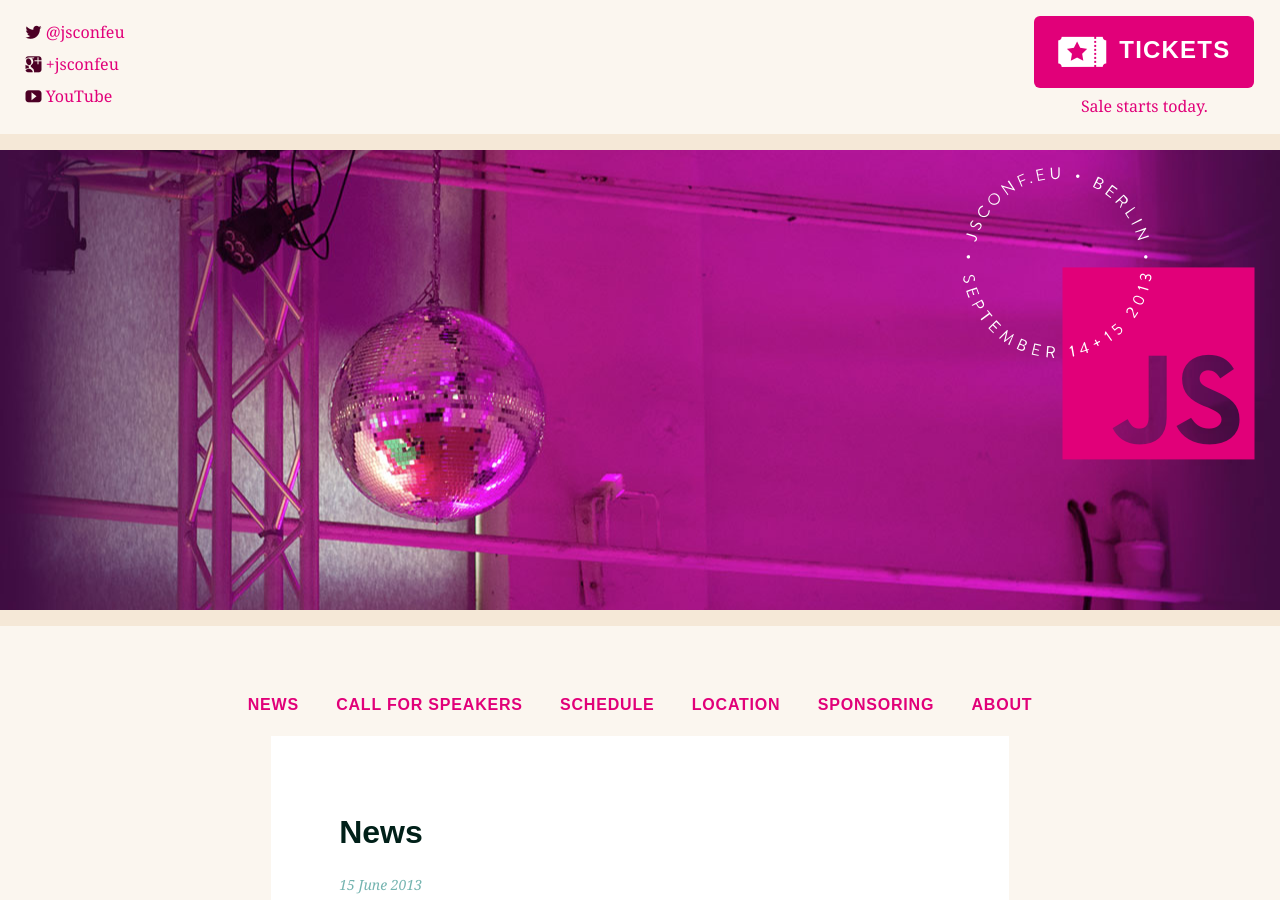
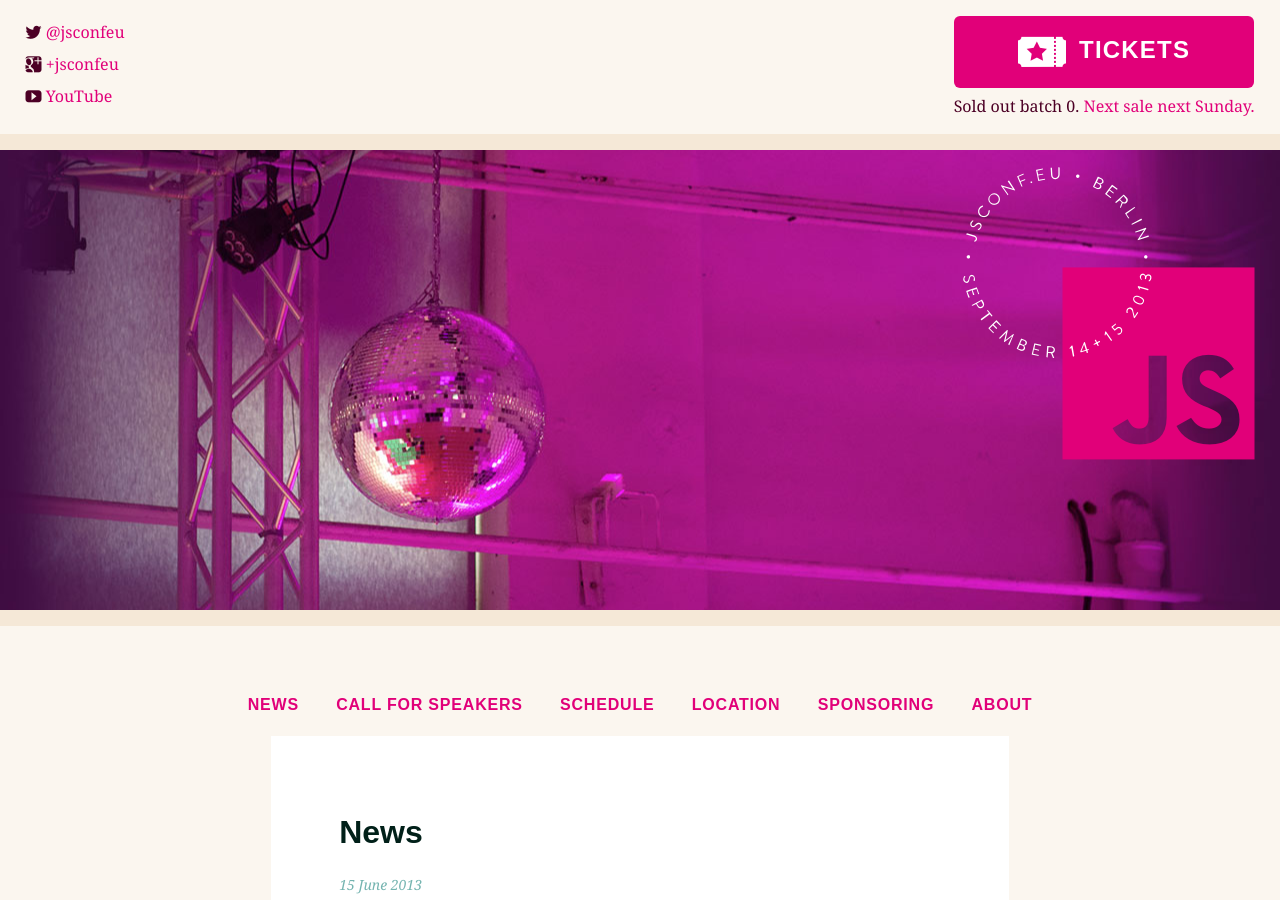
Before and after one commit to jsconf/2013.jsconf.eu, a Jekyll site: the page built from index.html, in a window 1280 px wide and 900 px high. Built offline with Jekyll 4.4.1, drawn with Linux system fonts in a browser that asks for light colours; nearby versions of some CDN libraries; comment, search, counter and statistics services are not loaded.

Commit message:
Update sale info

```diff
--- a/_layouts/default.html
+++ b/_layouts/default.html
@@ -54,7 +54,7 @@
           <div class="tickets tickets_on">
             <a class="button" href="/news/2013/06/10/ticket-sale-schedule.html"><span class="ico-ticket" aria-hidden="true"></span>Tickets</a>
             <p class="ticket_info">
-              <a href="/news/2013/06/10/ticket-sale-schedule.html">Sale starts today.</a>
+              Sold out batch 0. <a href="/news/2013/06/10/ticket-sale-schedule.html">Next sale next Sunday.</a>
             </p>
           </div>
 
```
